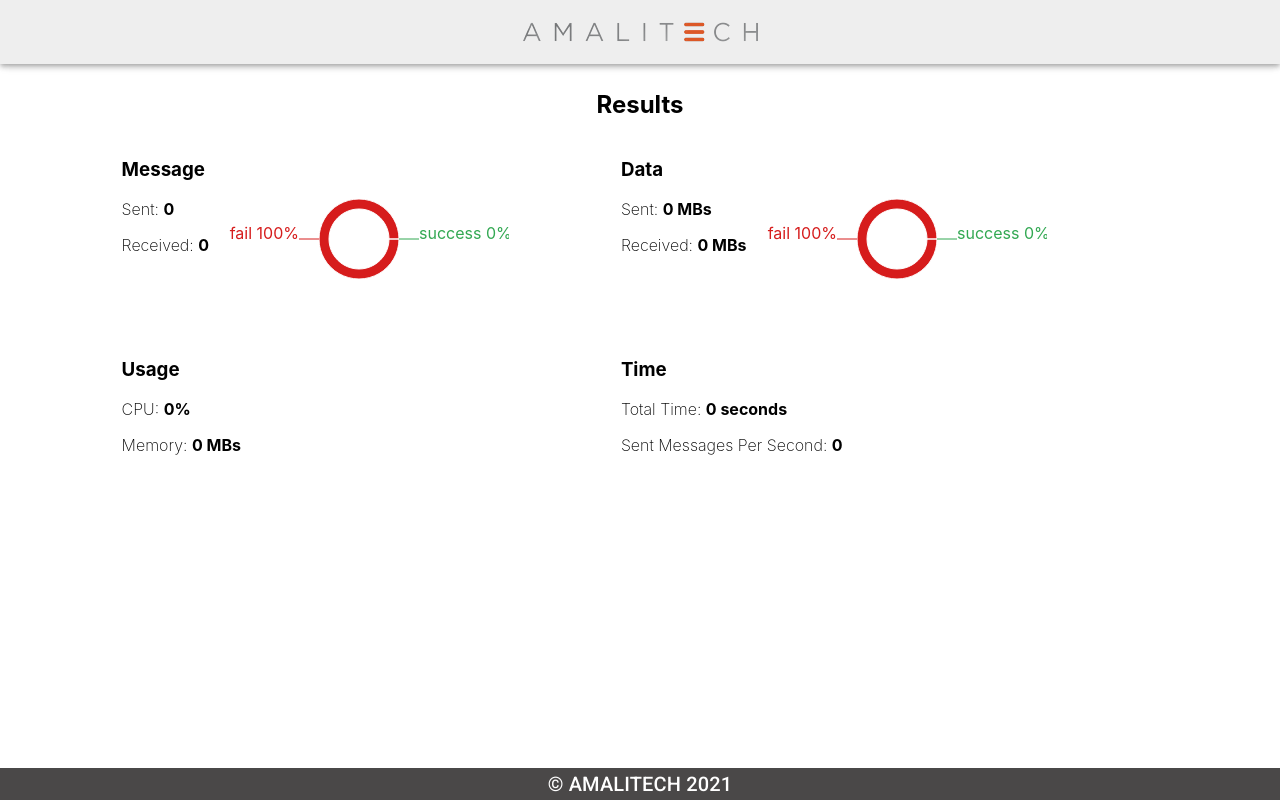
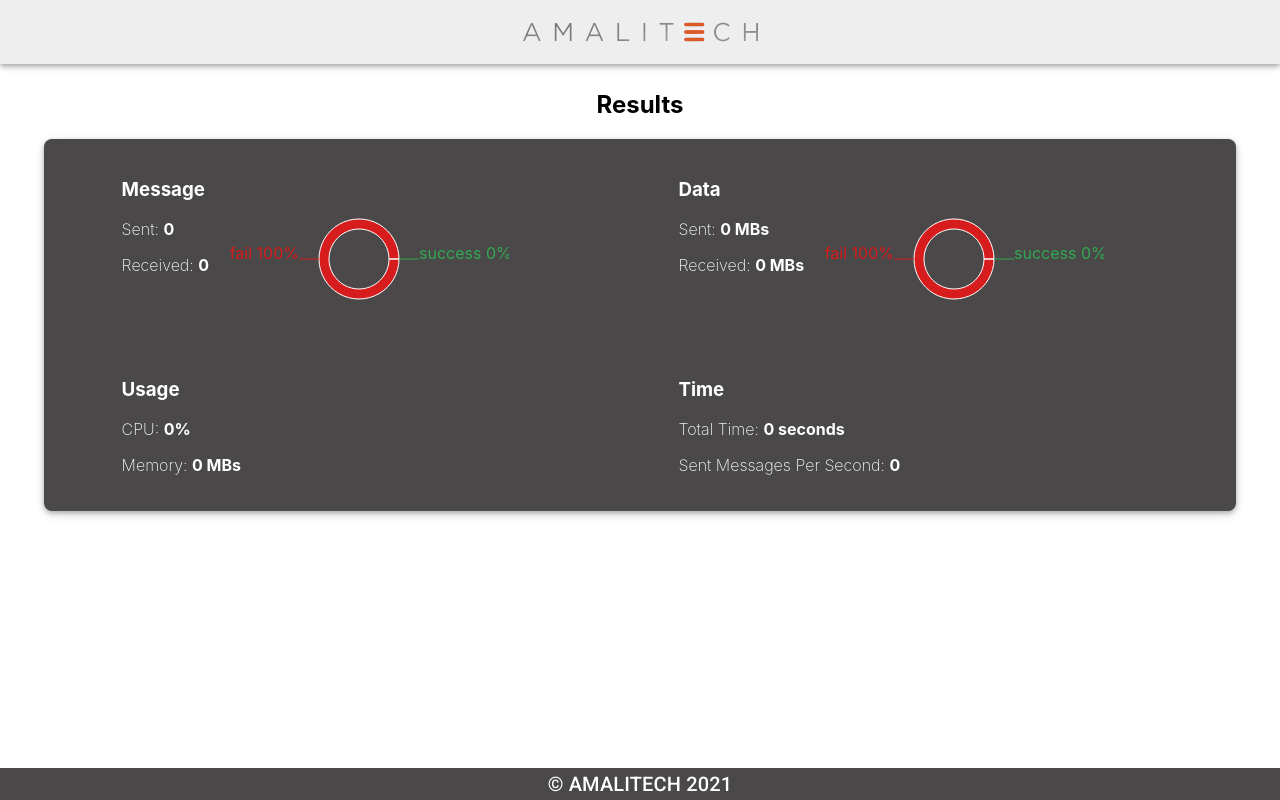
Before and after one commit to Blaiseniyo/IoT_Test_Bench, a React (Create React App) app: page /result in a window 1280 px wide. Built offline with nearby package versions, Linux system fonts and the light colour scheme; what redux-immutable-state-invariant would draw is missing.

Commit message:
adding background color on the result page

```diff
--- a/src/App.scss
+++ b/src/App.scss
@@ -34,6 +34,7 @@
 }
 .container{
   @include container(90%);
+  background-color: $footerBackground;
 }
 
 .separator{
@@ -108,7 +109,9 @@ p {
 	display: grid;
 	grid-template-columns: auto auto;
 	margin-left: 5%;
-	width: 90%;
+	width: 100%;
+	color: white;
+	// background-color: #61dafb;
 }
 
 .section {
--- a/src/components/resultPage.js
+++ b/src/components/resultPage.js
@@ -1,6 +1,6 @@
 import React from "react";
 import { useDispatch, useSelector } from "react-redux";
-import { Slide, Snackbar } from "@material-ui/core";
+import { Slide, Snackbar} from "@material-ui/core";
 // import { useHistory } from "react-router-dom";
 import MuiAlert from "@material-ui/lab/Alert";
 import { clearSnackBar } from "../redux/actions/testBrokerAction";
@@ -18,8 +18,8 @@ const Result = (props) => {
 	// const history = useHistory()
 	const reducer = useSelector((state) => state.TestBroker);
 	const data01 = [
+		{ name: "fail", value:(100-reducer.result.sentMessages_percentage), fill: "#d61c1c" },
 		{ name: "success", value:reducer.result.sentMessages_percentage, fill: "#32a852" },
-		{ name: "fail", value:(100-reducer.result.sentMessages_percentage), fill: "#d61c1c" },
 	];
 
 	// const data02 = [
@@ -34,7 +34,9 @@ const Result = (props) => {
 		dispatch(clearSnackBar());
 	  };
 	return (
-		<div className="container">
+		<>
+			<h2 className="title">Results</h2>
+			<div className="container card">
 				<Snackbar
 			open={reducer ? reducer.snackBarMessage.open : false}
 			onClose={closeSnackBarTimer}
@@ -49,7 +51,6 @@ const Result = (props) => {
 				{reducer ? reducer.snackBarMessage.message : ""}
 			</MuiAlert>
 			</Snackbar>
-			<h2 className="title">Results</h2>
 				<div className="grid-container">
 					<div className="section">
 						<div>
@@ -113,6 +114,7 @@ const Result = (props) => {
 					</div>
 				</div>
 			</div>
+		</>
 	);
 };
 
```
Lines whose indentation alone changed are shown as unchanged.
